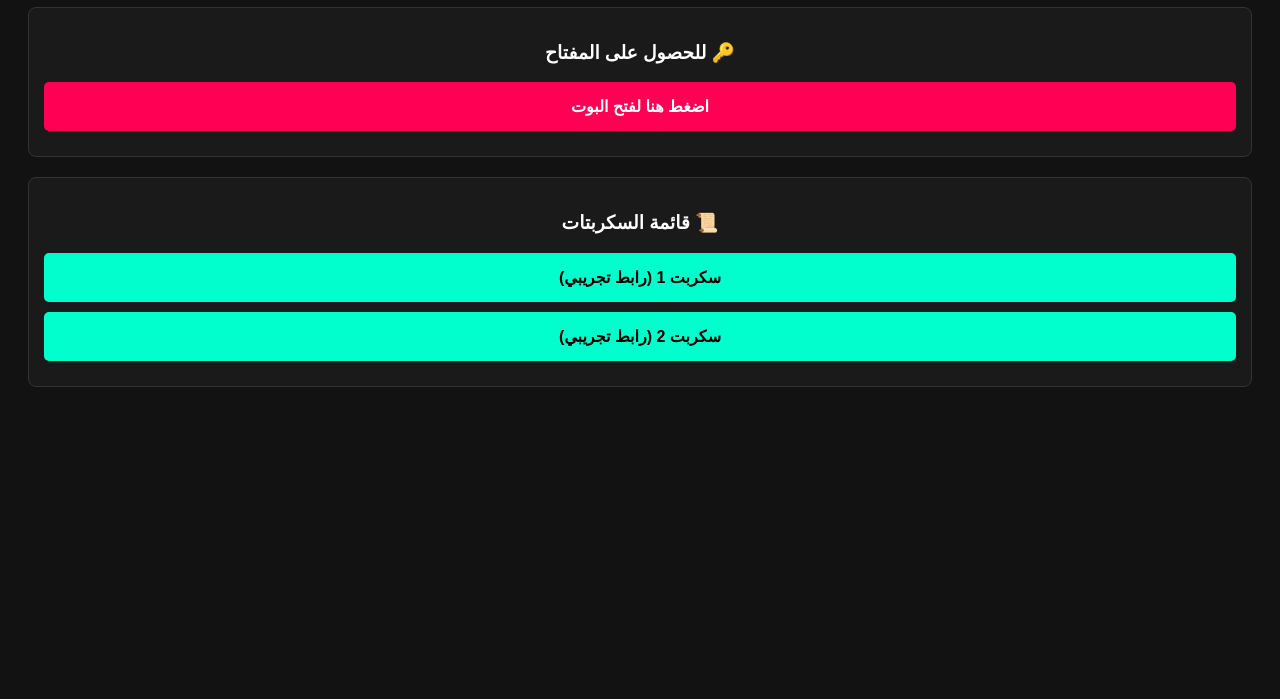
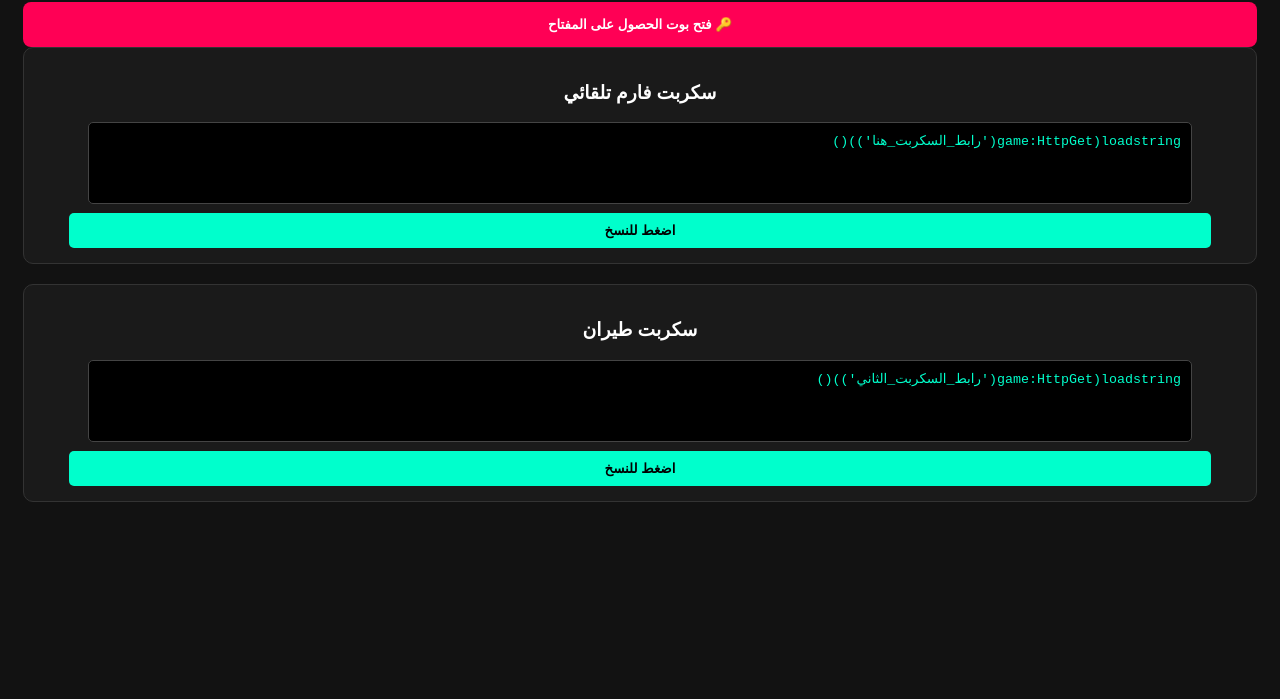
Before and after one commit to bybybypqpqpq1010-lang/Delta-SPT, a plain HTML site: page index.html in a window 1280 px wide. Shown: the part 101-800 px from the top of the page. Drawn offline with Linux system fonts and the light colour scheme.

Commit message:
Update index.html

```diff
--- a/index.html
+++ b/index.html
@@ -4,25 +4,28 @@
     <meta charset="UTF-8">
     <title>Delta Scripts Hub</title>
     <style>
-        body { font-family: sans-serif; background-color: #121212; color: #fff; text-align: center; padding: 20px; }
-        .box { background: #1a1a1a; padding: 15px; margin-bottom: 20px; border-radius: 8px; border: 1px solid #333; }
-        a { display: block; background: #00ffcc; color: #000; padding: 15px; margin: 10px 0; text-decoration: none; border-radius: 5px; font-weight: bold; }
-        .bot-link { background: #ff0055; color: #fff; }
+        body { font-family: sans-serif; background-color: #121212; color: #fff; text-align: center; padding: 15px; }
+        .card { background: #1a1a1a; padding: 15px; margin-bottom: 20px; border-radius: 10px; border: 1px solid #333; }
+        textarea { width: 90%; height: 60px; background: #000; color: #00ffcc; border: 1px solid #444; border-radius: 5px; padding: 10px; resize: none; }
+        .btn { background: #00ffcc; color: #000; padding: 10px; border-radius: 5px; border: none; font-weight: bold; width: 95%; margin-top: 5px; cursor: pointer; }
+        .bot-btn { background: #ff0055; color: #fff; padding: 15px; border-radius: 8px; border: none; width: 100%; font-weight: bold; }
     </style>
 </head>
 <body>
     <h1>HusseinHub - Delta</h1>
 
-    <div class="box">
-        <h3>🔑 للحصول على المفتاح</h3>
-        <!-- إضافة target="_blank" يفتح الرابط في متصفح خارجي -->
-        <a href="https://t.me/OrxBypass_bot" class="bot-link" target="_blank">اضغط هنا لفتح البوت</a>
+    <button class="bot-btn" onclick="window.open('https://t.me/OrxBypass_bot', '_blank')">🔑 فتح بوت الحصول على المفتاح</button>
+
+    <div class="card">
+        <h3>سكربت فارم تلقائي</h3>
+        <textarea readonly>loadstring(game:HttpGet('رابط_السكربت_هنا'))()</textarea>
+        <button class="btn" onclick="alert('قم بنسخ الكود من الصندوق أعلاه')">اضغط للنسخ</button>
     </div>
 
-    <div class="box">
-        <h3>📜 قائمة السكربتات</h3>
-        <a href="https://google.com" target="_blank">سكربت 1 (رابط تجريبي)</a>
-        <a href="https://google.com" target="_blank">سكربت 2 (رابط تجريبي)</a>
+    <div class="card">
+        <h3>سكربت طيران</h3>
+        <textarea readonly>loadstring(game:HttpGet('رابط_السكربت_الثاني'))()</textarea>
+        <button class="btn" onclick="alert('قم بنسخ الكود من الصندوق أعلاه')">اضغط للنسخ</button>
     </div>
 </body>
 </html>
```
